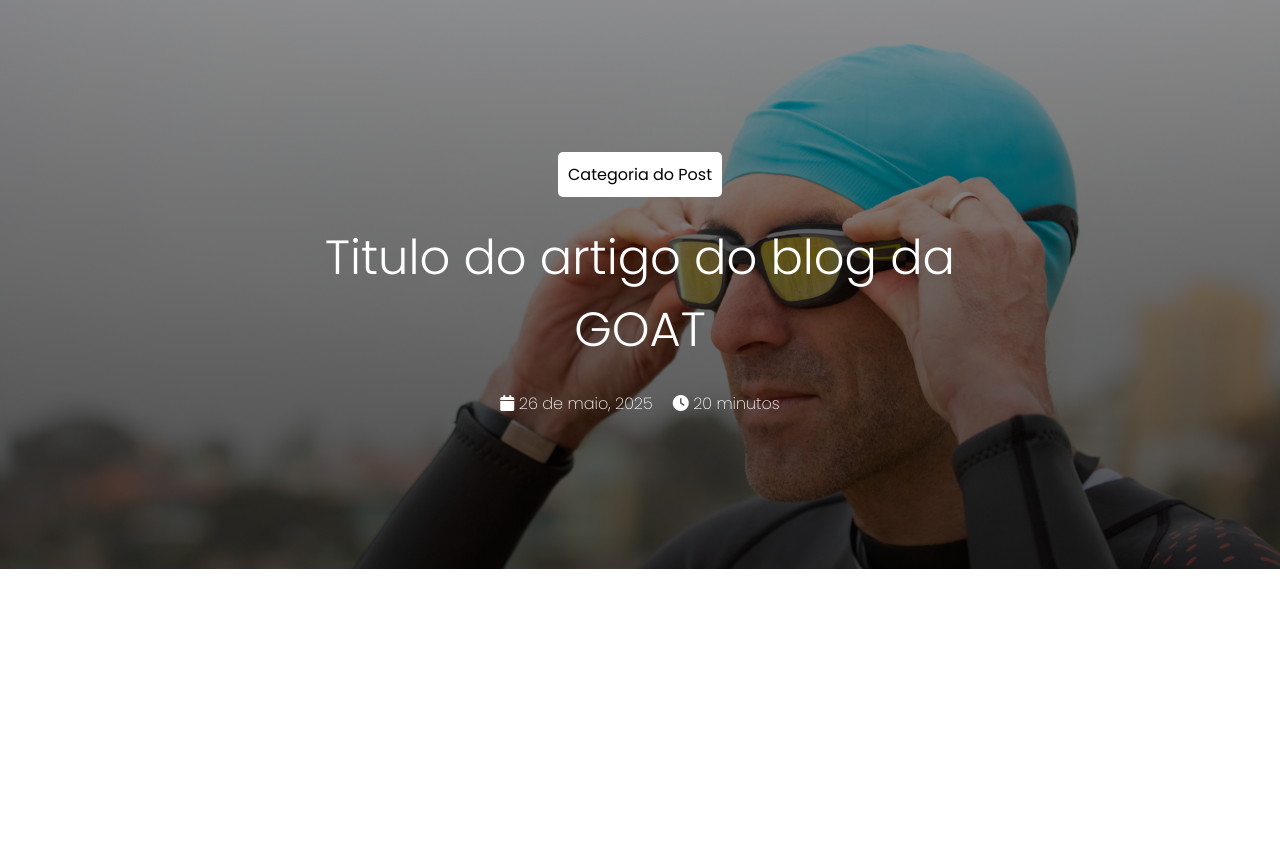
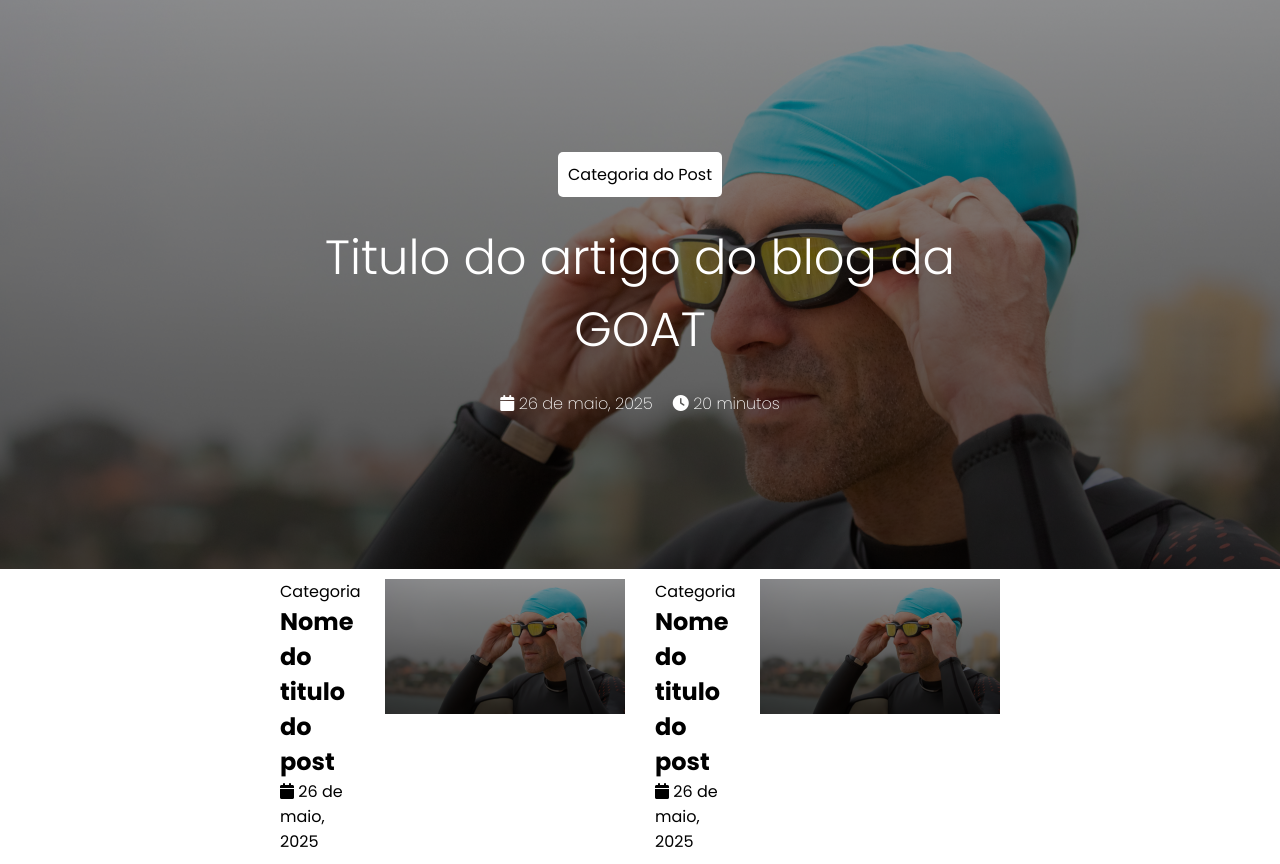
Before and after one commit to gabriel1049/projeto-blog, a PHP site: page / in a window 1280 px wide. Shown: the part 101-965 px from the top of the page. Before the commit the page ends 670 px from the top, so only its background shows below. Run offline with PHP 8.4, Linux system fonts and the light colour scheme.

Commit message:
fix_banner

```diff
--- a/index.html
+++ b/index.html
@@ -47,7 +47,25 @@
     <main class="main_container_homepage wrapper_margin">
         <section class="sessao_principais_post">
             <div class="card_unico_post_section_hero_principal">
+                <div class="info_card_principais_post">
+                <p>Categoria</p>
+                <h2>Nome do titulo do post</h2>
+                <p><i class="fa-solid fa-calendar"></i> 26 de maio, 2025</p>
+                </div>
+                <div class="img_card_section_hero_principal">
+                    <img src="./frame-banner.png">
+                </div>
+            </div>
 
+            <div class="card_unico_post_section_hero_principal">
+                <div class="info_card_principais_post">
+                <p>Categoria</p>
+                <h2>Nome do titulo do post</h2>
+                <p><i class="fa-solid fa-calendar"></i> 26 de maio, 2025</p>
+                </div>
+                <div class="img_card_section_hero_principal">
+                    <img src="./frame-banner.png">
+                </div>
             </div>
         </section>
     </main>
--- a/style.css
+++ b/style.css
@@ -82,3 +82,21 @@
     font-weight: 200;
     color: var(--color-white);
 }
+
+
+.sessao_principais_post {
+    display: flex;
+    align-items: center;
+    padding: 10px 0px;
+    gap: 30px;
+    justify-content: center;
+}
+
+.img_card_section_hero_principal > img {
+    max-width: 240px;
+}
+
+.card_unico_post_section_hero_principal {
+    display: flex;
+    gap: 20px;
+}
```
